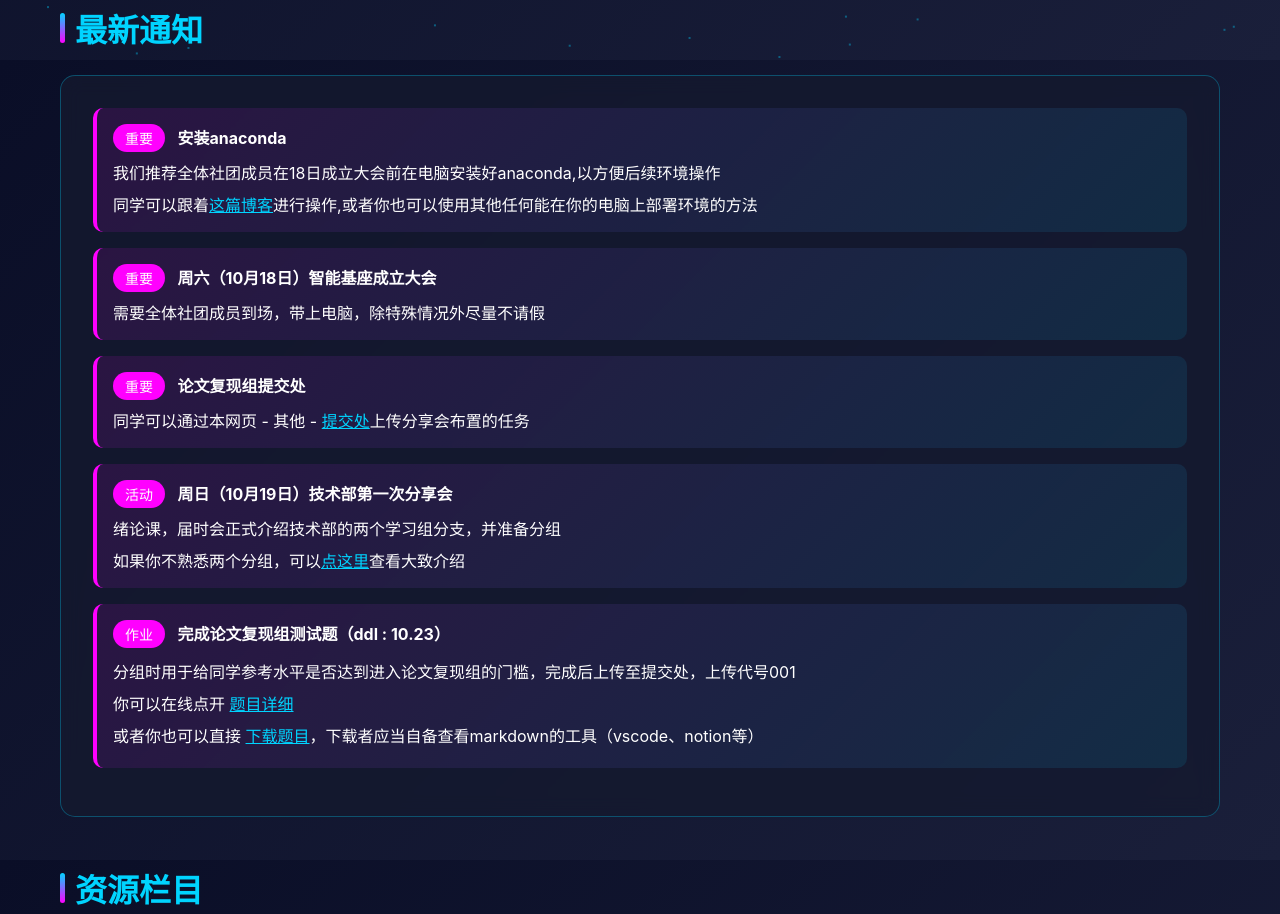
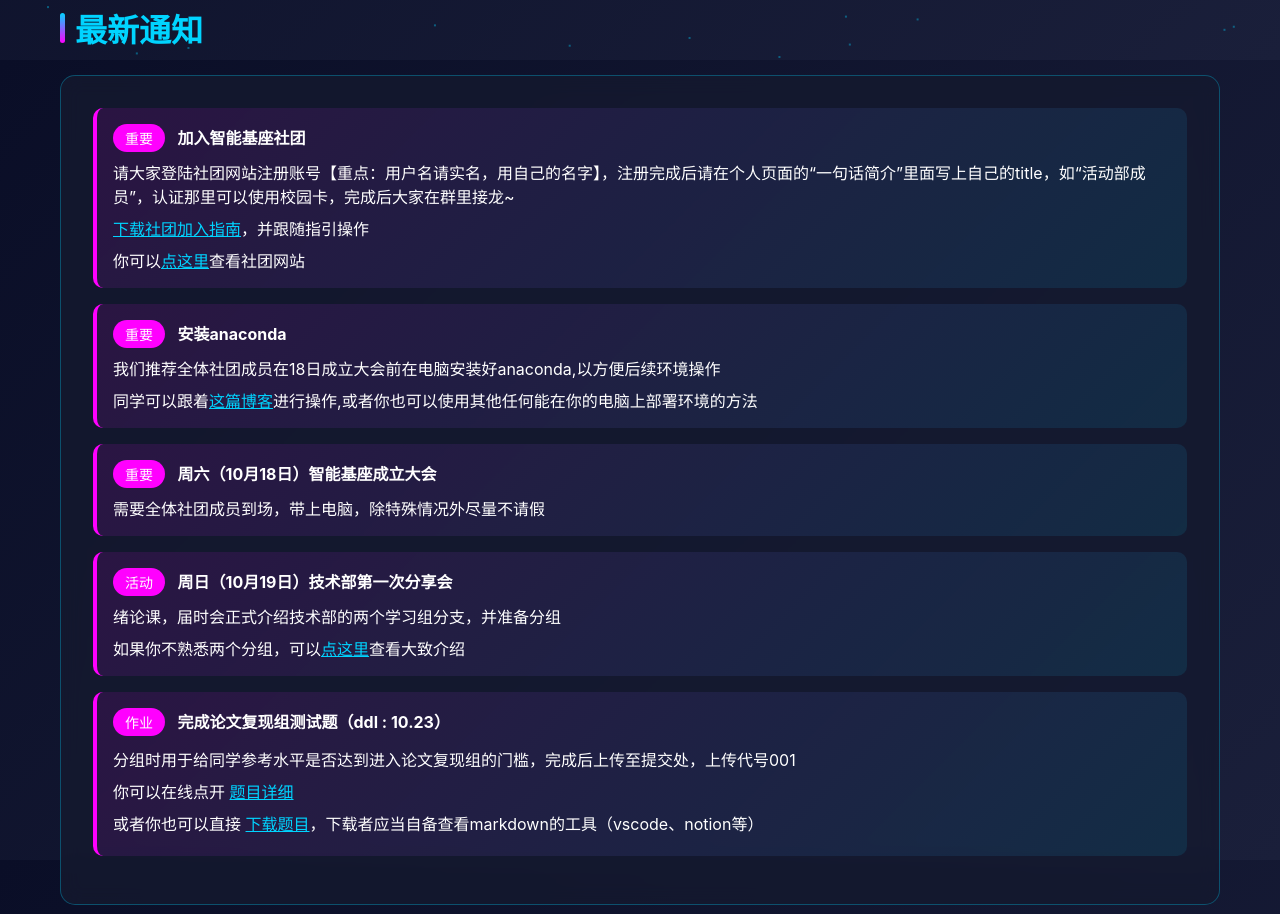
Before and after one commit to 3030Scar/mdg_papergroup, a plain HTML site: page index.html in a window 1280 px wide. Shown: the part 740-1654 px from the top of the page. Drawn offline with Linux system fonts and the light colour scheme.

Commit message:
Add files via upload

```diff
--- a/index.html
+++ b/index.html
@@ -1291,6 +1291,13 @@
             <div class="card">
                 <div class="notification">
                     <span class="notification-badge">重要</span>
+                    <strong>加入智能基座社团</strong>
+                    <p style="margin-top: 0.5rem;">请大家登陆社团网站注册账号【重点：用户名请实名，用自己的名字】，注册完成后请在个人页面的“一句话简介”里面写上自己的title，如“活动部成员”，认证那里可以使用校园卡，完成后大家在群里接龙~</p>
+                    <p style="margin-top: 0.5rem;"><a href="https://mdg-papergroup-1382022823.cos.ap-guangzhou.myqcloud.com/%E6%99%BA%E8%83%BD%E5%9F%BA%E5%BA%A7%E7%A4%BE%E5%9B%A2%E5%8A%A0%E5%85%A5%E6%8C%87%E5%8D%97.pdf" style="color: var(--primary-color);" target="_blank">下载社团加入指南</a>，并跟随指引操作</p>
+                    <p style="margin-top: 0.5rem;">你可以<a href="https://edu.hicomputing.huawei.com/zh/group" style="color: var(--primary-color);" target="_blank">点这里</a>查看社团网站</p>
+                </div>
+                <div class="notification">
+                    <span class="notification-badge">重要</span>
                     <strong>安装anaconda</strong>
                     <p style="margin-top: 0.5rem;">我们推荐全体社团成员在18日成立大会前在电脑安装好anaconda,以方便后续环境操作</p>
                     <p style="margin-top: 0.5rem;">同学可以跟着<a href="https://blog.csdn.net/lulukanshijie/article/details/150028587" style="color: var(--primary-color);" target="_blank">这篇博客</a>进行操作,或者你也可以使用其他任何能在你的电脑上部署环境的方法</p>
@@ -1299,11 +1306,6 @@
                     <span class="notification-badge">重要</span>
                     <strong>周六（10月18日）智能基座成立大会</strong>
                     <p style="margin-top: 0.5rem;">需要全体社团成员到场，带上电脑，除特殊情况外尽量不请假</p>
-                </div>
-                <div class="notification">
-                    <span class="notification-badge">重要</span>
-                    <strong>论文复现组提交处</strong>
-                    <p style="margin-top: 0.5rem;">同学可以通过本网页 - 其他 - <a href="#others" style="color: var(--primary-color);">提交处</a>上传分享会布置的任务</p>
                 </div>
                 <div class="notification">
                     <span class="notification-badge">活动</span>
```
